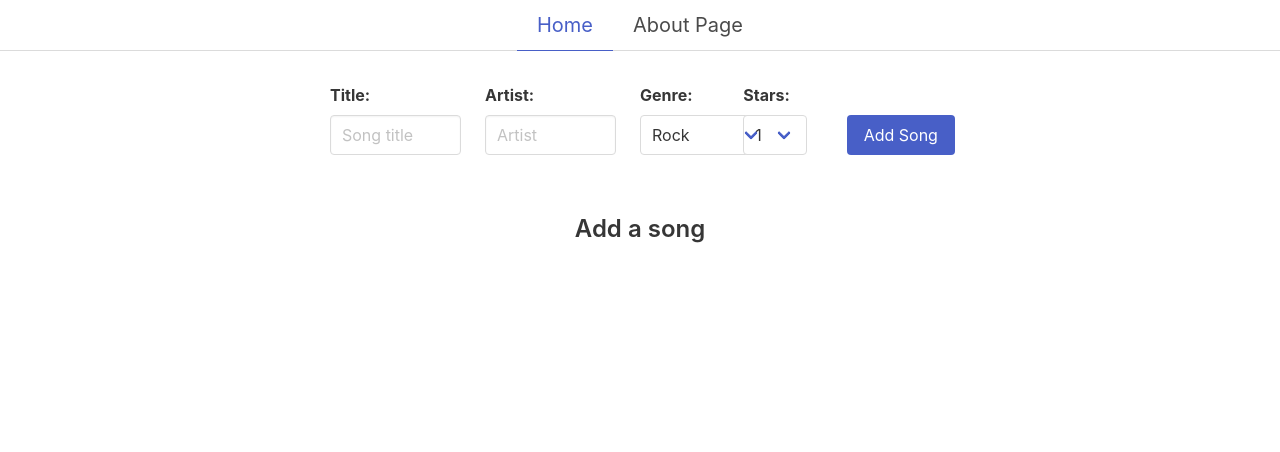
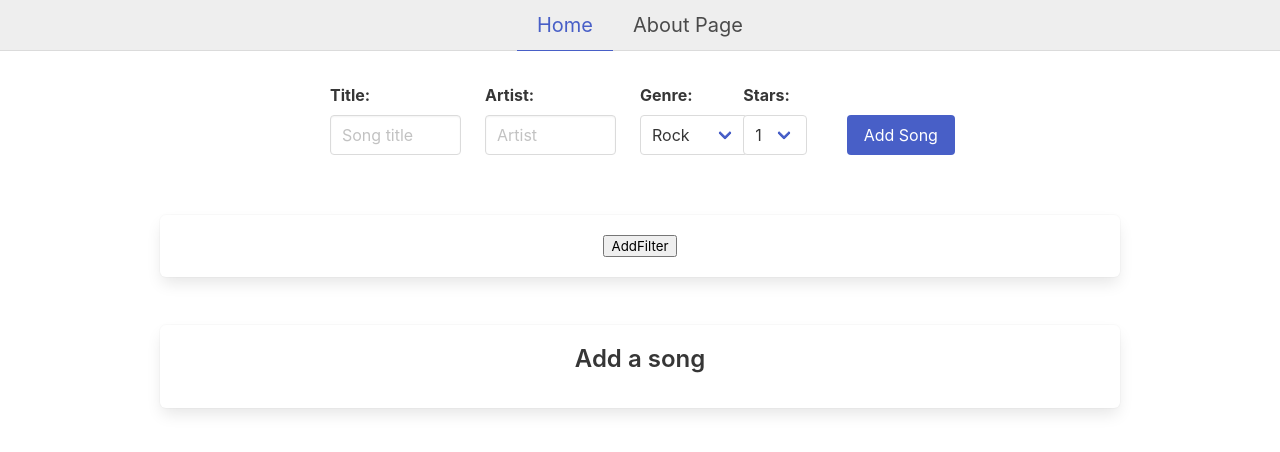
Before and after one commit to MatthijsvanderPlas/songsaver, a React (Create React App) app: page / in a window 1280 px wide. Shown: the top 452 px of the page. Built offline with nearby package versions, Linux system fonts and the light colour scheme.

Commit message:
Basics of a Filter system working, not satisfied/needs work

```diff
--- a/src/components/About.js
+++ b/src/components/About.js
@@ -1,3 +1,9 @@
 export default function About() {
-  return <div>About</div>;
+  return (
+    <div style={{ maxWidth: '60rem', margin: '0 auto' }} className="card">
+      <div className="card-header">
+        <p className="title is-4">About the app</p>
+      </div>
+    </div>
+  );
 }
--- /dev/null
+++ b/src/components/Filters.js
@@ -0,0 +1,22 @@
+import { PropTypes } from 'prop-types';
+
+export default function Filters({ handleFilter }) {
+  return (
+    <div
+      style={{ maxWidth: '60rem', margin: '0 auto', marginTop: '3rem' }}
+      className="columns is-centered box"
+    >
+      <button
+        onClick={() => {
+          handleFilter(true);
+        }}
+      >
+        AddFilter
+      </button>
+    </div>
+  );
+}
+
+Filters.propTypes = {
+  handleFilter: PropTypes.func
+};
--- a/src/components/InputForm.js
+++ b/src/components/InputForm.js
@@ -71,7 +71,7 @@ export default function InputForm({ addSong }) {
                     <option>Rock</option>
                     <option>Jazz</option>
                     <option>Pop</option>
-                    <option>Beethoven</option>
+                    <option>Classic</option>
                   </select>
                 </div>
               </div>
--- a/src/components/Navbar.js
+++ b/src/components/Navbar.js
@@ -12,7 +12,7 @@ export default function Navbar() {
 
   return (
     <>
-      <div className="tabs is-centered is-medium">
+      <div style={{ backgroundColor: '#eee' }} className="tabs is-centered is-medium">
         <ul>
           <li id="home" className={home}>
             <Link className="is-link" to="/">
--- a/src/components/SongList.js
+++ b/src/components/SongList.js
@@ -1,15 +1,22 @@
 import { PropTypes } from 'prop-types';
+import { useState } from 'react';
+import Filters from './Filters';
 
 export default function SongList({ songs, removeSong }) {
-  console.log(songs);
+  const [filter, setFilter] = useState(false);
+  let filteredSongs = songs;
+  if (filter) {
+    filteredSongs = songs.filter((song) => song.genre === 'Classic');
+  }
 
-  const standard = songs.map((song, idx) => {
+  const standard = filteredSongs.map((song, idx) => {
     return (
       <tr key={song.id}>
         <th>{idx + 1}</th>
         <td>{song.song}</td>
         <td>{song.artist}</td>
-        <td>{song.genre}</td> <td>{song.stars}</td>
+        <td>{song.genre}</td>
+        <td>{song.stars}</td>
         <td>
           <button className="delete" onClick={() => removeSong(song.id)}></button>
         </td>
@@ -17,11 +24,16 @@ export default function SongList({ songs, removeSong }) {
     );
   });
 
+  const handleFilter = (props) => {
+    setFilter(!filter);
+  };
+
   return (
     <>
+      <Filters handleFilter={handleFilter} />
       <div
         style={{ maxWidth: '60rem', margin: '0 auto', marginTop: '3rem' }}
-        className="columns is-centered"
+        className="columns is-centered box"
       >
         {songs.length > 0 ? (
           <table className="table is-striped is-fullwidth is-hoverable">
```
